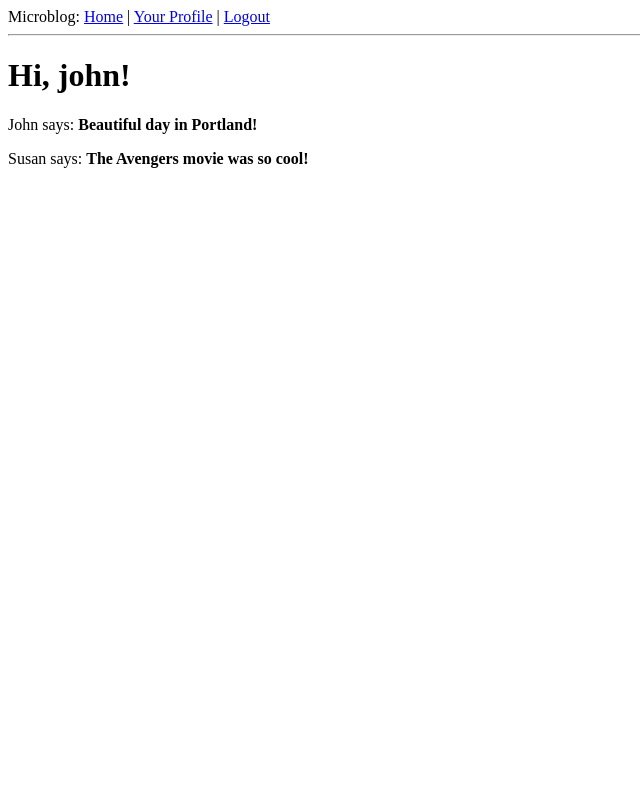
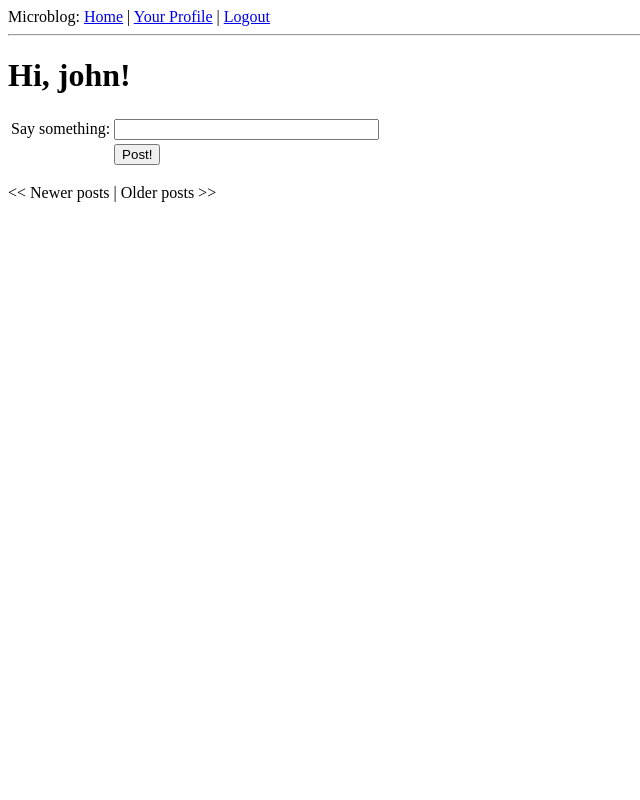
Before and after one commit to osnagovskyi/flask_tutorial, a Flask app: page / in a window 1280 px wide. Shown: the whole page, without its empty margins (0-640 px from the left). Run offline with Flask 2, Linux system fonts and the light colour scheme; a user stored in the database is signed in; data comes from the database, SQL or seed files in the repository; both versions use the stored data as it was after the commit; parts of the project's set-up code (start-up, migrations or seed data) failed here and were passed over.

Commit message:
Add post submit form and pagination

```diff
--- a/app/forms.py
+++ b/app/forms.py
@@ -7,6 +7,7 @@ class LoginForm(Form):
     openid = StringField('openid', validators=[DataRequired()])
     remember_me = BooleanField('remember_me', default=False)
 
+#Edit user profile
 class EditForm(Form):
     nickname = StringField('nickname', validators=[DataRequired()])
     about_me = TextAreaField('about_me', validators=[Length(min=0, max=140)])
@@ -14,6 +15,7 @@ class EditForm(Form):
         Form.__init__(self, *args, **kwargs)
         self.original_nickname = original_nickname
 
+#Custom form validation to ensure unique usernames
     def validate(self):
         if not Form.validate(self):
             return False
@@ -24,3 +26,7 @@ class EditForm(Form):
             self.nickname.errors.append('This nickname is already in use. Please choose another one.')
             return False
         return True
+
+#Submit new post
+class PostForm(Form):
+    post = StringField('post', validators=[DataRequired()])
--- a/app/templates/index.html
+++ b/app/templates/index.html
@@ -1,7 +1,44 @@
 {% extends "base.html" %}
 {% block content %}
     <h1>Hi, {{ user.nickname }}!</h1>
-    {% for post in posts %}
-    <div><p>{{ post.author.nickname }} says: <b>{{ post.body }}</b></p></div>
+    <form action="" method="post" name="post">
+      {{ form.hidden_tag() }}
+      <table>
+          <tr>
+              <td>Say something:</td>
+              <td>{{ form.post(size=30, maxlength=140) }}</td>
+              <td>
+              {% for error in form.post.errors %}
+              <span style="color: red;">[{{ error }}]</span><br>
+              {% endfor %}
+              </td>
+          </tr>
+          <tr>
+              <td></td>
+              <td><input type="submit" value="Post!"></td>
+              <td></td>
+          </tr>
+      </table>
+    </form>
+
+    {% for post in posts.items %}
+        {% include 'post.html' %}
     {% endfor %}
+
+<!--Post paging navigation-->
+    {% if posts.has_prev %}
+        <a href="{{ url_for('index', page=posts.prev_num) }}">
+            &lt;&lt; Newer posts
+        </a>
+    {% else %}
+            &lt;&lt; Newer posts
+    {% endif %} |
+    {% if posts.has_next %}
+        <a href="{{ url_for('index', page=posts.next_num) }}">
+            Older posts &gt;&gt;
+        </a>
+    {% else %}
+            Older posts &gt;&gt;
+    {% endif %}
+
 {% endblock %}
--- a/app/views.py
+++ b/app/views.py
@@ -1,9 +1,10 @@
 from flask import render_template, flash, redirect, session, url_for, request, g
 from flask_login import login_user, logout_user, current_user, login_required
 from app import app, db, lm, oid
-from .forms import LoginForm, EditForm
-from .models import User
+from .forms import LoginForm, EditForm, PostForm
+from .models import User, Post
 from datetime import datetime
+from config import POSTS_PER_PAGE
 
 @app.before_request
 def before_request():
@@ -34,26 +35,29 @@ def edit():
         form.about_me.data = g.user.about_me
     return render_template('edit.html', form=form)
 
-@app.route('/')
-@app.route('/index')
+@app.route('/', methods=['GET', 'POST'])
+@app.route('/index', methods=['GET', 'POST'])
+@app.route('/index/<int:page>', methods=['GET', 'POST'])
 @login_required
 
-def index():
+def index(page=1):
     user = g.user
-    posts = [  # fake array of posts
-        {
-            'author': {'nickname': 'John'},
-            'body': 'Beautiful day in Portland!'
-        },
-        {
-            'author': {'nickname': 'Susan'},
-            'body': 'The Avengers movie was so cool!'
-        }
-    ]
+    form = PostForm()
+    if form.validate_on_submit():
+        post = Post(body=form.post.data, timestamp=datetime.utcnow(), author=g.user)
+        db.session.add(post)
+        db.session.commit()
+        flash('Your post is now live!')
+        return redirect(url_for('index'))
+
+    posts = g.user.followed_posts().paginate(page, POSTS_PER_PAGE, False)
+
+
     return render_template("index.html",
                            title='Home',
                            user=user,
-                           posts=posts)
+                           posts=posts,
+                           form = form)
 
 @app.route('/login', methods=['GET', 'POST'])
 @oid.loginhandler
@@ -72,16 +76,14 @@ def login():
 			   providers=app.config['OPENID_PROVIDERS'])
 
 @app.route('/user/<nickname>')
+@app.route('/user/<nickname>/<int:page>')
 @login_required
-def user(nickname):
+def user(nickname, page=1):
     user = User.query.filter_by(nickname=nickname).first()
     if user == None:
         flash('User %s not found.' % nickname)
         return redirect(url_for('index'))
-    posts = [
-        {'author': user, 'body': 'Test post #1'},
-        {'author': user, 'body': 'Test post #2'}
-    ]
+    posts = user.posts.paginate(page, POSTS_PER_PAGE, False)
     return render_template('user.html',
                            user=user,
                            posts=posts)
--- a/config.py
+++ b/config.py
@@ -22,3 +22,6 @@ MAIL_PASSWORD = None
 
 # administrator list
 ADMINS = ['you@example.com']
+
+# pagination
+POSTS_PER_PAGE = 3
```
Also changed, not shown: app/templates/post.html (+8 -3 lines), app/templates/user.html (+18 -1 lines), app.db.
